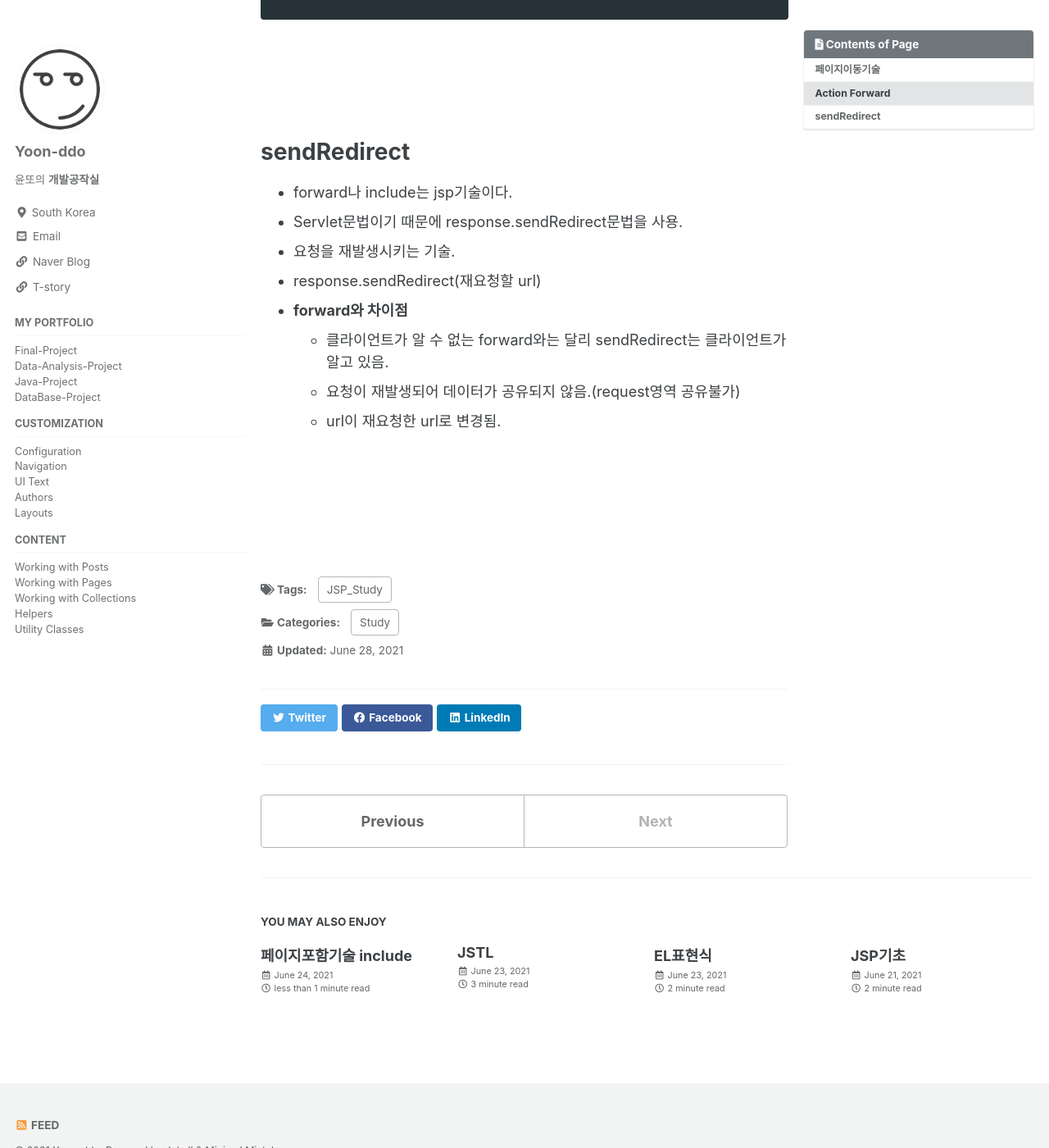
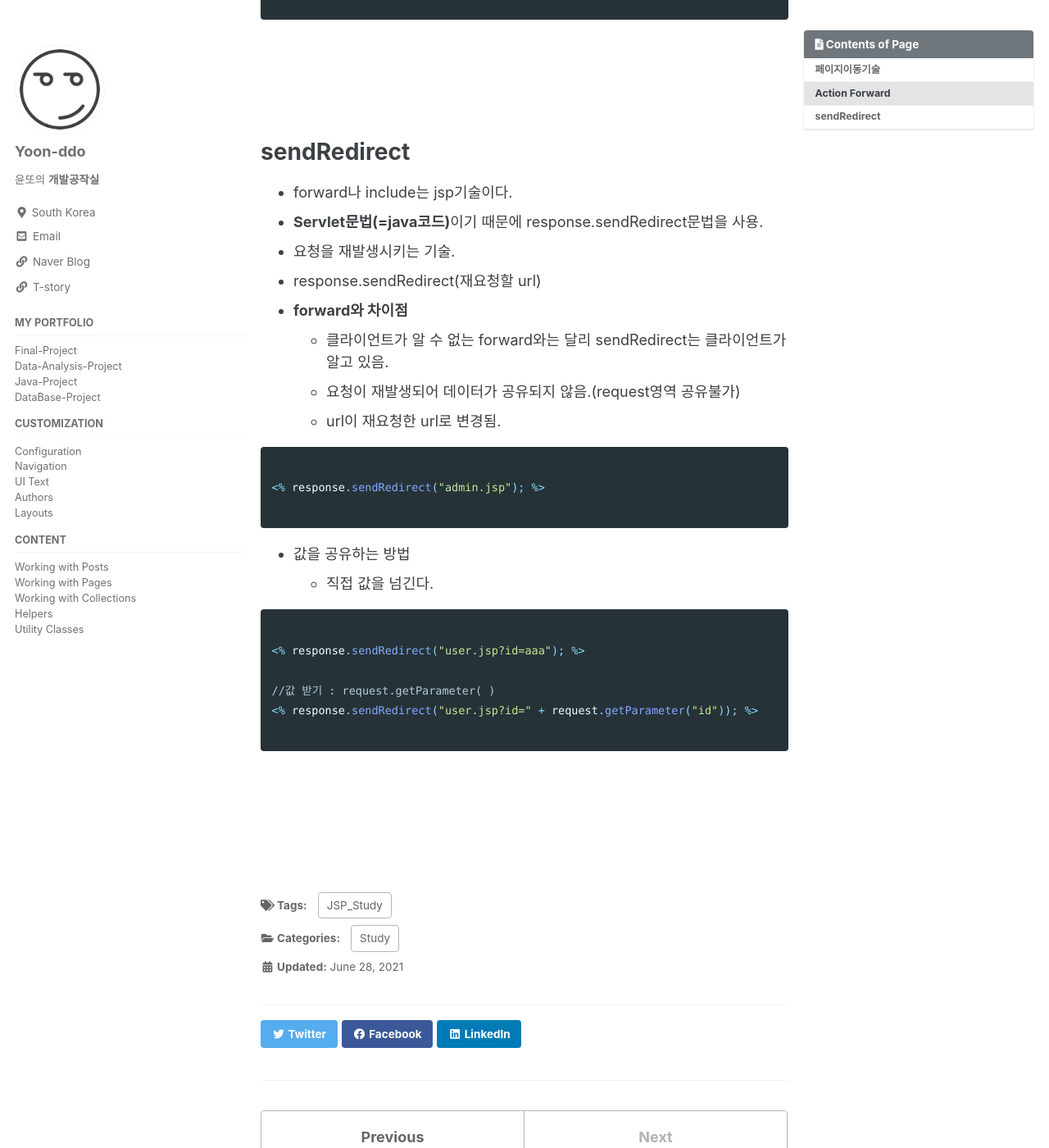
Before and after one commit to Yoon-ddo/Yoon-ddo.github.io, a Jekyll site: the page built from _posts/2021-06-28-페이지이동기술 forward.md, in a window 1280 px wide and 1400 px high, scrolled down 1484 px. Shown: the whole window at 82% size. Built offline with Jekyll 4.4.1, drawn with Linux system fonts in a browser that asks for light colours; cached includes are drawn as plain includes.

Commit message:
Update 2021-06-28-페이지이동기술 forward.md

````diff
--- a/_posts/2021-06-28-페이지이동기술 forward.md
+++ b/_posts/2021-06-28-페이지이동기술 forward.md
@@ -60,7 +60,7 @@ tags:
 
 # sendRedirect
 * forward나 include는 jsp기술이다.
-* Servlet문법이기 때문에 response.sendRedirect문법을 사용.
+* **Servlet문법(=java코드)**이기 때문에 response.sendRedirect문법을 사용.
 * 요청을 재발생시키는 기술.
 * response.sendRedirect(재요청할 url)
 * **forward와 차이점**
@@ -68,5 +68,24 @@ tags:
   - 요청이 재발생되어 데이터가 공유되지 않음.(request영역 공유불가)
   - url이 재요청한 url로 변경됨.
 
+```java
+
+<% response.sendRedirect("admin.jsp"); %>
+
+```
+
+* 값을 공유하는 방법
+  - 직접 값을 넘긴다.
+
+```java
+
+<% response.sendRedirect("user.jsp?id=aaa"); %>
+
+//값 받기 : request.getParameter( )
+<% response.sendRedirect("user.jsp?id=" + request.getParameter("id")); %>
+
+```
+
+
 
 <br><br><br><br>
````
